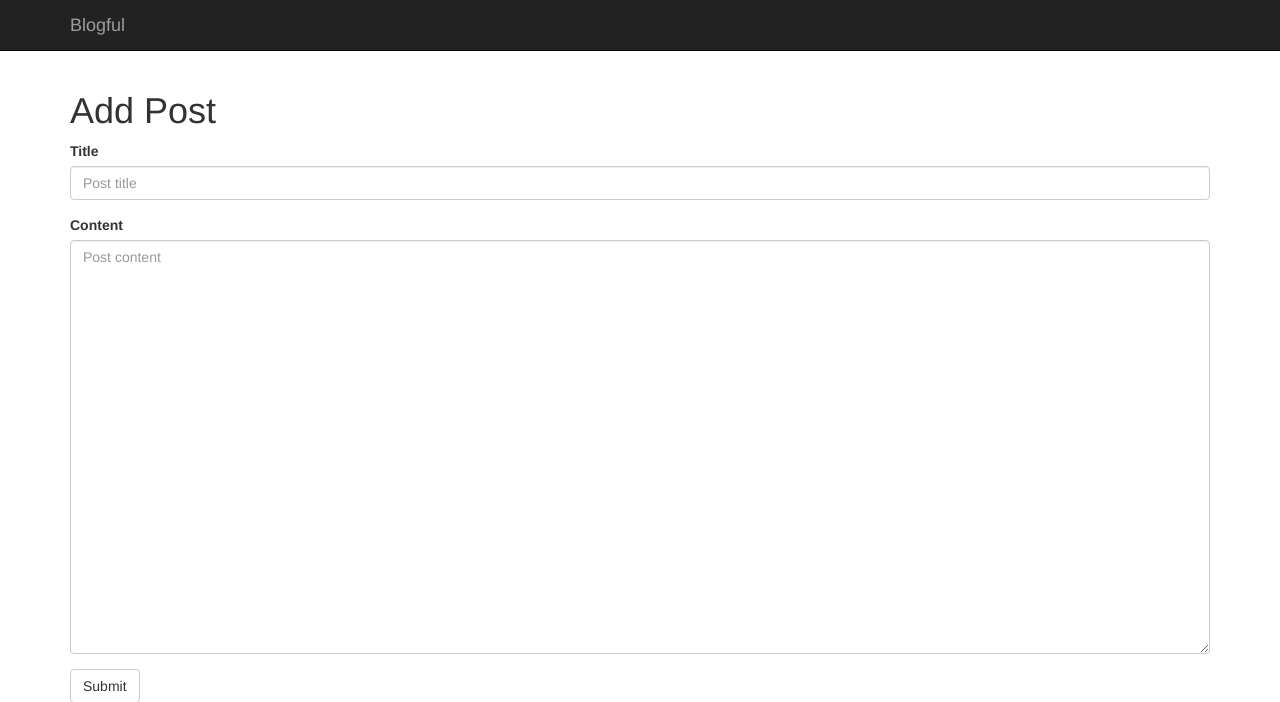
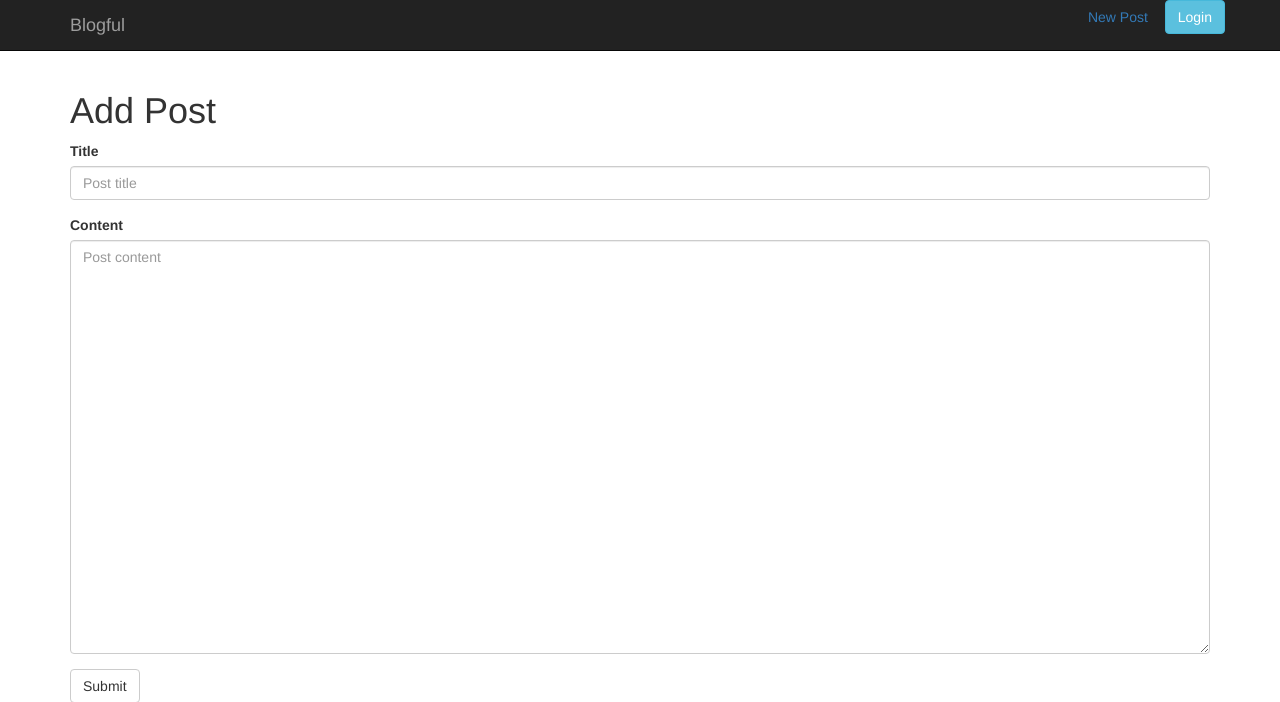
Before and after one commit to Nalian79/blogful, a Flask app: page /post/add in a window 1280 px wide. Shown: the top 702 px of the page. Run offline with Flask 2, Linux system fonts and the light colour scheme; a user stored in the database is signed in; tables that the repository leaves empty hold one stand-in row (values such as "Sample post"); some libraries are stand-ins or nearby versions.

Commit message:
Added login and new post to nav bar.

```diff
--- a/blog/templates/base.html
+++ b/blog/templates/base.html
@@ -34,16 +34,23 @@
                 </div>
                 <div class="collapse navbar-collapse">
                     <ul class="nav navbar-nav navbar-right">
+                      <div>
+                        <a class="btn btn-defaut" href="post/{{ 'add'}}">New Post</a>
+                        <a class="btn btn-info" href="{{ 'login' }}">Login</a>
+                      </div>
                     </ul>
                 </div>
             </div>
         </div>
+
         {% with messages = get_flashed_messages(with_categories=true) %}
         {% if messages %}
         {% for category, message in messages %}
+
         <div class="alert alert-{{ category }}">
           {{ message }}
         </div>
+
         {% endfor %}
         {% endif %}
         {% endwith %}
```
